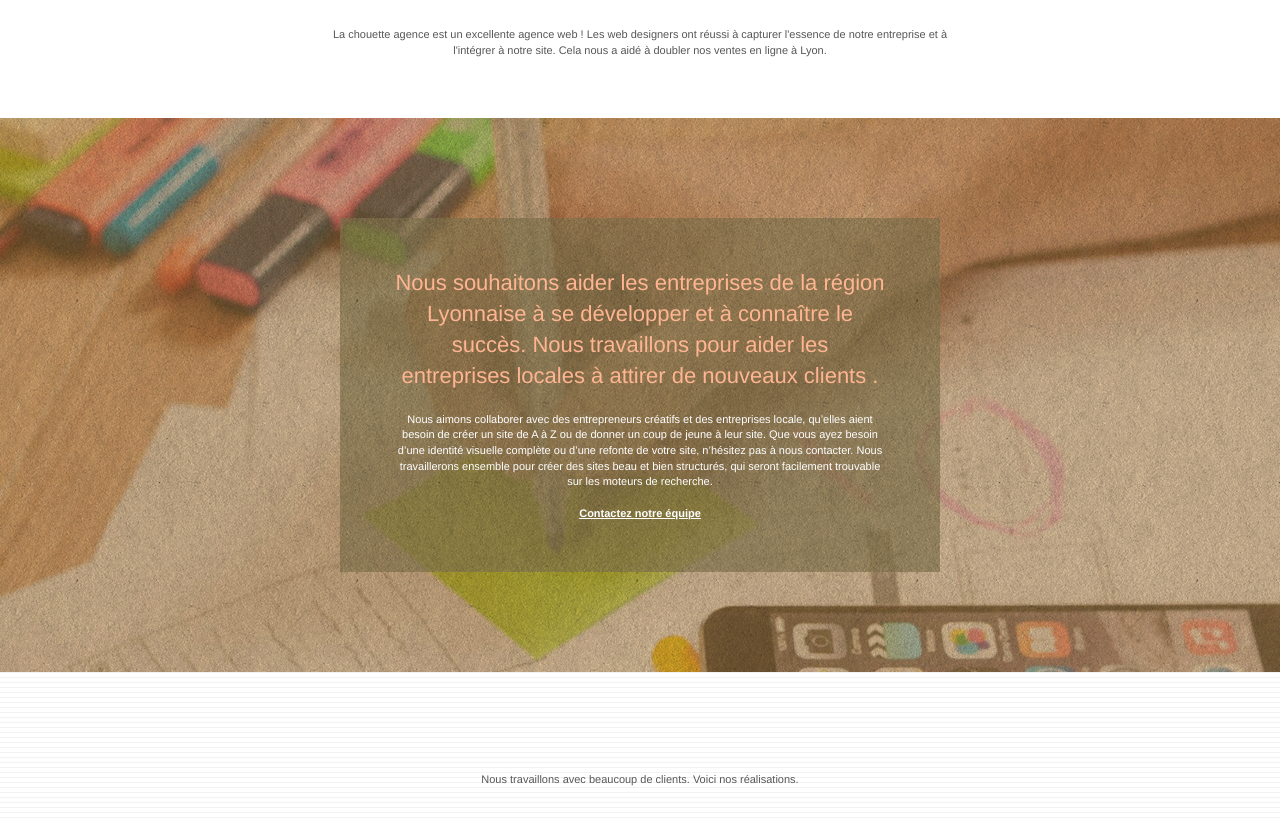
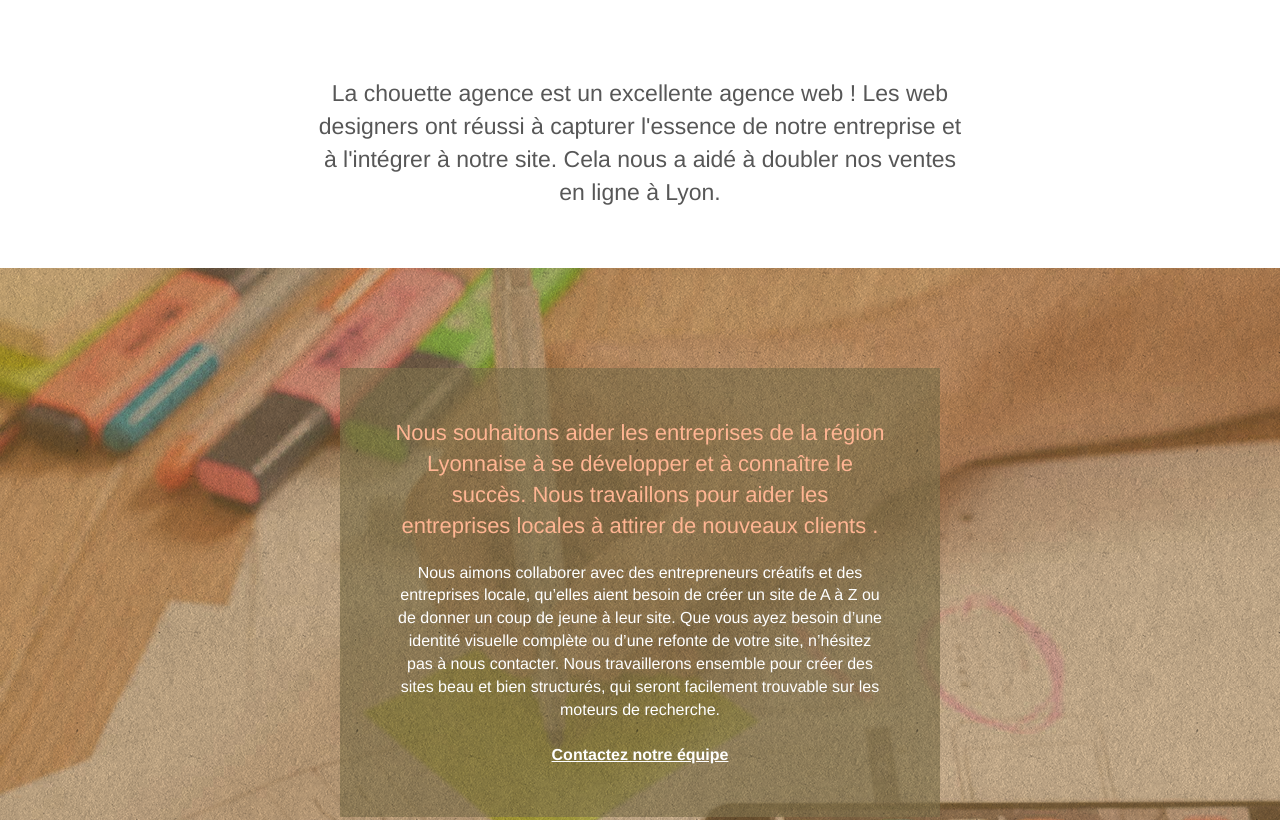
Before and after one commit to 100sue/P4-ma-chouette-agence, a plain HTML site: page index.html in a window 1280 px wide. Shown: the part 975-1795 px from the top of the page. Drawn offline with Linux system fonts and the light colour scheme.

Commit message:
fix: erreur html

```diff
--- a/index.html
+++ b/index.html
@@ -1,15 +1,15 @@
 <!DOCTYPE html>
 <html lang="fr">
 <head>
-    <meta charset="utf-8">
-    <meta name="description" content="La chouette agence est une agence de web design, basé à Lyon, qui aide les entreprise à devenir attractives et visibles sur internet">
-    <meta name="viewport" content="width=device-width, initial-scale=1.0, viewport-fit=cover">
+    <meta charset="utf-8"/>
+    <meta name="description" content="La chouette agence est une agence de web design, basé à Lyon, qui aide les entreprise à devenir attractives et visibles sur internet"/>
+    <meta name="viewport" content="width=device-width, initial-scale=1.0, viewport-fit=cover"/>
     <link rel="shortcut icon" type="image/png" href="favicon.jpg">
 
-	<link rel="stylesheet" type="text/css" href="./css/bootstrap.css">
-	<link rel="stylesheet" type="text/css" href="style.css">
-	<link rel="stylesheet" type="text/css" href="./css/font-awesome.css">
-	<link rel="stylesheet" type="text/css" href="./css/et-line.css">
+	<link rel="stylesheet" type="text/css" href="./css/bootstrap.css"/>
+	<link rel="stylesheet" type="text/css" href="style.css"/>
+	<link rel="stylesheet" type="text/css" href="./css/font-awesome.css"/>
+	<link rel="stylesheet" type="text/css" href="./css/et-line.css"/>
 
 
 
@@ -138,7 +138,7 @@
 				</div>
 				<div class="row voffset-lg voffset">
 					<div class="col-xs-12 col-md-8 col-md-offset-2 text-center">
-						<p>
+						<p class="agence-description">
 							La chouette agence est un excellente agence web !
 							Les web designers ont réussi à capturer l'essence de notre entreprise et
 							à l'intégrer à notre site. Cela nous a aidé à doubler nos ventes
--- a/style.css
+++ b/style.css
@@ -738,6 +738,7 @@ h4 {
 
 .white {
     color: #ffffff !important;
+    font-size: 16px;
 }
 .black {
     color: #000000 !important;
@@ -832,10 +833,9 @@ h4 {
 .petite-description {
     font-size: 16px;
 }
-.agencedescription{
+.agence-description {
     align-items: center;
     font-size: 23px;
-
 }
 
 @media (max-width: 1024px) {
```
Also changed, not shown: contact.html (+8 -8 lines).
